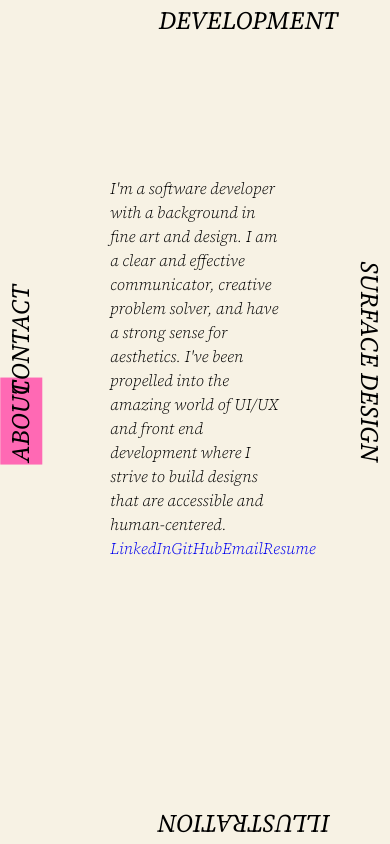
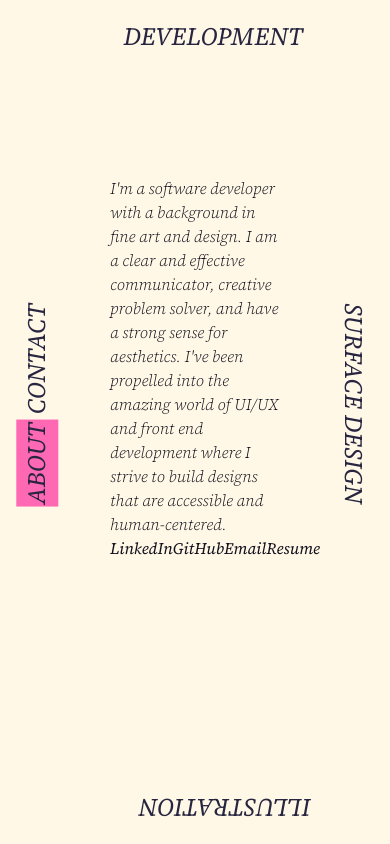
Before and after one commit to oliviaamiller/portfolio, a React app: page /about in a window 390 px wide. Built offline with nearby package versions, Linux system fonts and the light colour scheme.

Commit message:
about nav section responsive

```diff
--- a/src/App.css
+++ b/src/App.css
@@ -24,7 +24,7 @@
 body {
   line-height: 1.5;
   -webkit-font-smoothing: antialiased;
-  background-color: hsl(44, 54%, 93%);
+  background-color: hsl(43, 100%, 95%);
 }
 /*
   6. Improve media defaults
--- a/src/components/Nav.css
+++ b/src/components/Nav.css
@@ -1,5 +1,5 @@
 .nav a {
-  color: black;
+  color: hsl(245, 27%, 20%);
   text-decoration: none;
   font-family: 'Source Serif 4', serif;
   text-transform: uppercase;
@@ -7,6 +7,11 @@
   font-weight: 400;
   font-style: italic;
   padding: .15rem;
+}
+
+.nav a:hover {
+  color: hsl(66, 64%, 41%);
+  font-weight: 700;
 }
 
 .illustration {
@@ -17,46 +22,47 @@
   transform: rotate(-180deg);
   position: absolute;
   bottom: 0;
-  left: 40%;
+  left: 35%;
+  margin-bottom: 1rem;
 }
 
 .design {
   writing-mode: vertical-lr;
   text-align: right;
   position: absolute;
-  bottom: 45%;
+  bottom: 40%;
   right: 0;
+  margin-right: 1rem;
 }
 
-.about {
+.aboutContainer {
+  display: flex;
+  flex-direction: column-reverse;
+  position: absolute;
+  left: 0;
+  bottom: 40%;
+  margin-left: 1rem;
+}
+
+.about{
+  margin-top: .25rem;
+}
+
+.about, .contact {
   writing-mode: vertical-lr;
   -moz-transform: rotate(-180deg); /* Firefox */
   -webkit-transform: rotate(-180deg); /* Webkit */
   -ms-transform: rotate(-180deg); /* IE */
   -o-transform: rotate(-180deg); /* Opera */
   transform: rotate(-180deg);
-  position: absolute;
-  left: 0;
-  bottom: 45%;
-}
-
-.contact {
-  writing-mode: vertical-lr;
-  -moz-transform: rotate(-180deg); /* Firefox */
-  -webkit-transform: rotate(-180deg); /* Webkit */
-  -ms-transform: rotate(-180deg); /* IE */
-  -o-transform: rotate(-180deg); /* Opera */
-  transform: rotate(-180deg);
-  position: absolute;
-  left: 0;
-  bottom: 51%;
-  margin-bottom: 1rem;
 }
 
 .dev{
     position: absolute;
     top: 0;
-    left: 40%;
+    left: 31%;
+    margin-top: 1rem;
+
 }
 
 .active {
--- a/src/components/Nav.jsx
+++ b/src/components/Nav.jsx
@@ -20,7 +20,7 @@ export default function Nav() {
       >
         Surface Design
       </NavLink>
-      <div>
+      <div className={styles.aboutContainer}>
         <NavLink
           activeClassName={styles.active}
           className={styles.about}
--- a/src/views/About.css
+++ b/src/views/About.css
@@ -1,4 +1,5 @@
 .container {
+  color: hsl(245, 27%, 9%);
   margin: auto;
   margin-top: 10rem;
   padding: 1rem 2rem;
@@ -8,6 +9,13 @@
   font-weight: 300;
 }
 
-a {
+.container a {
+  color: hsl(245, 27%, 9%);
+  font-weight: 400;
   text-decoration: none;
 }
+
+.container a:hover {
+  color: hsl(17, 93%, 39%);
+  font-weight: 600;
+}
```
